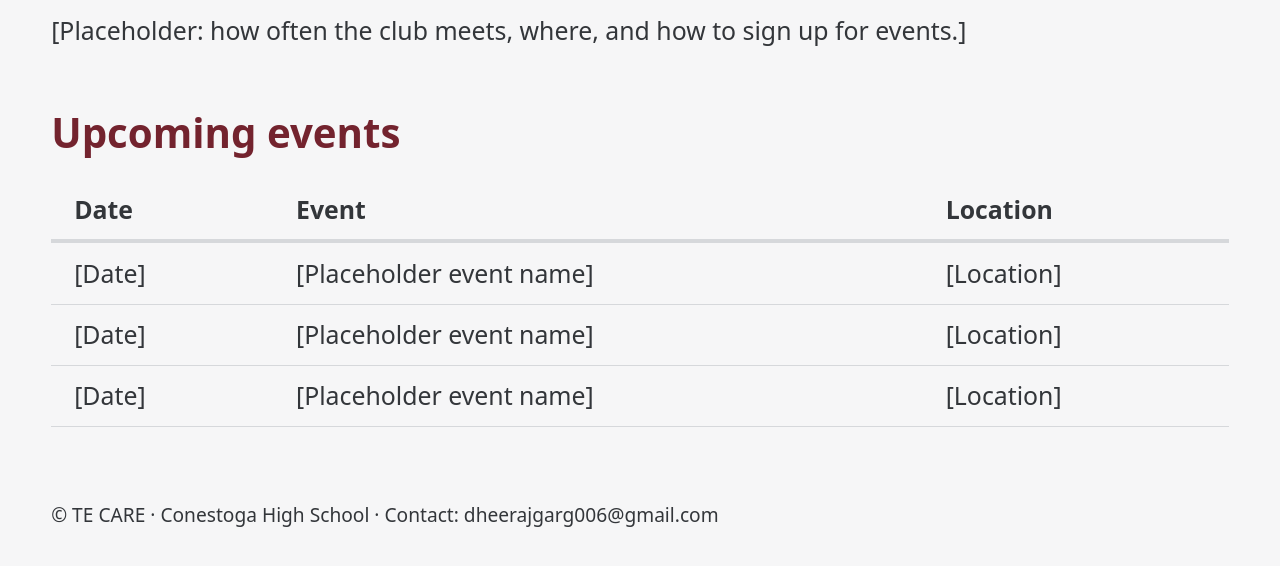
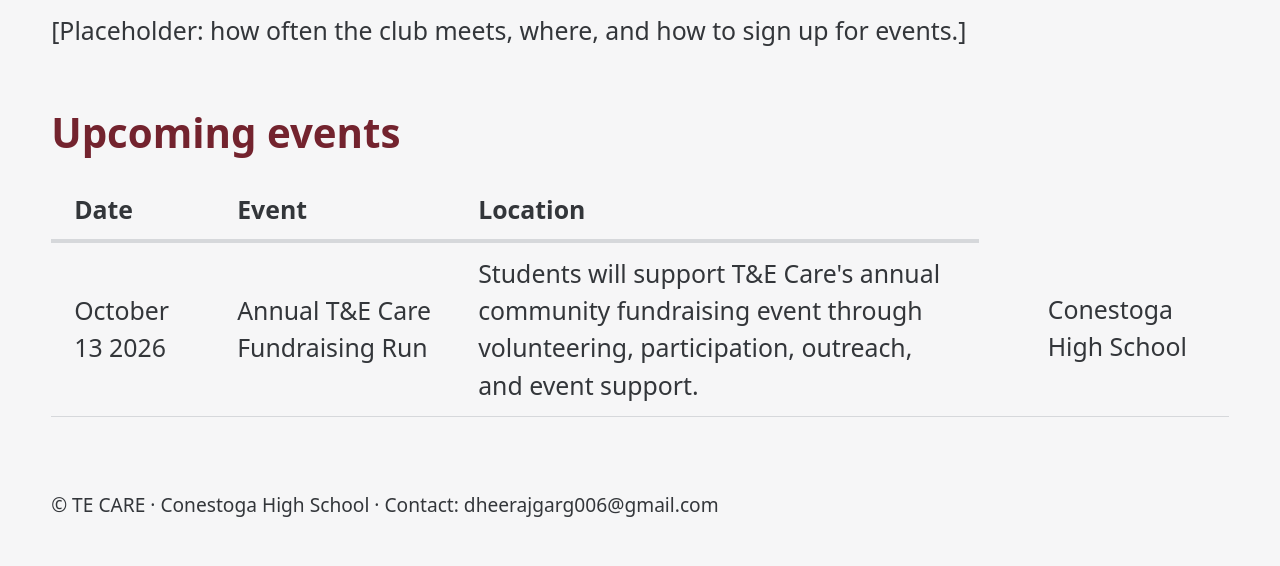
Before and after one commit to iodium/TE-Care-Website, a Flask app: page /calendar in a window 1280 px wide. Shown: the part 212-778 px from the top of the page. Run offline with Flask 3, Linux system fonts and the light colour scheme; some libraries are stand-ins or nearby versions.

Commit message:
Update calendar.html

```diff
--- a/templates/calendar.html
+++ b/templates/calendar.html
@@ -18,19 +18,10 @@
         </thead>
         <tbody>
             <tr>
-                <td>[Date]</td>
-                <td>[Placeholder event name]</td>
-                <td>[Location]</td>
-            </tr>
-            <tr>
-                <td>[Date]</td>
-                <td>[Placeholder event name]</td>
-                <td>[Location]</td>
-            </tr>
-            <tr>
-                <td>[Date]</td>
-                <td>[Placeholder event name]</td>
-                <td>[Location]</td>
+                <td>October 13 2026</td>
+                <td>Annual T&E Care Fundraising Run</td>
+                <td>Students will support T&E Care's annual community fundraising event through volunteering, participation, outreach, and event support.<td>
+                <td>Conestoga High School</td>
             </tr>
         </tbody>
     </table>
```
